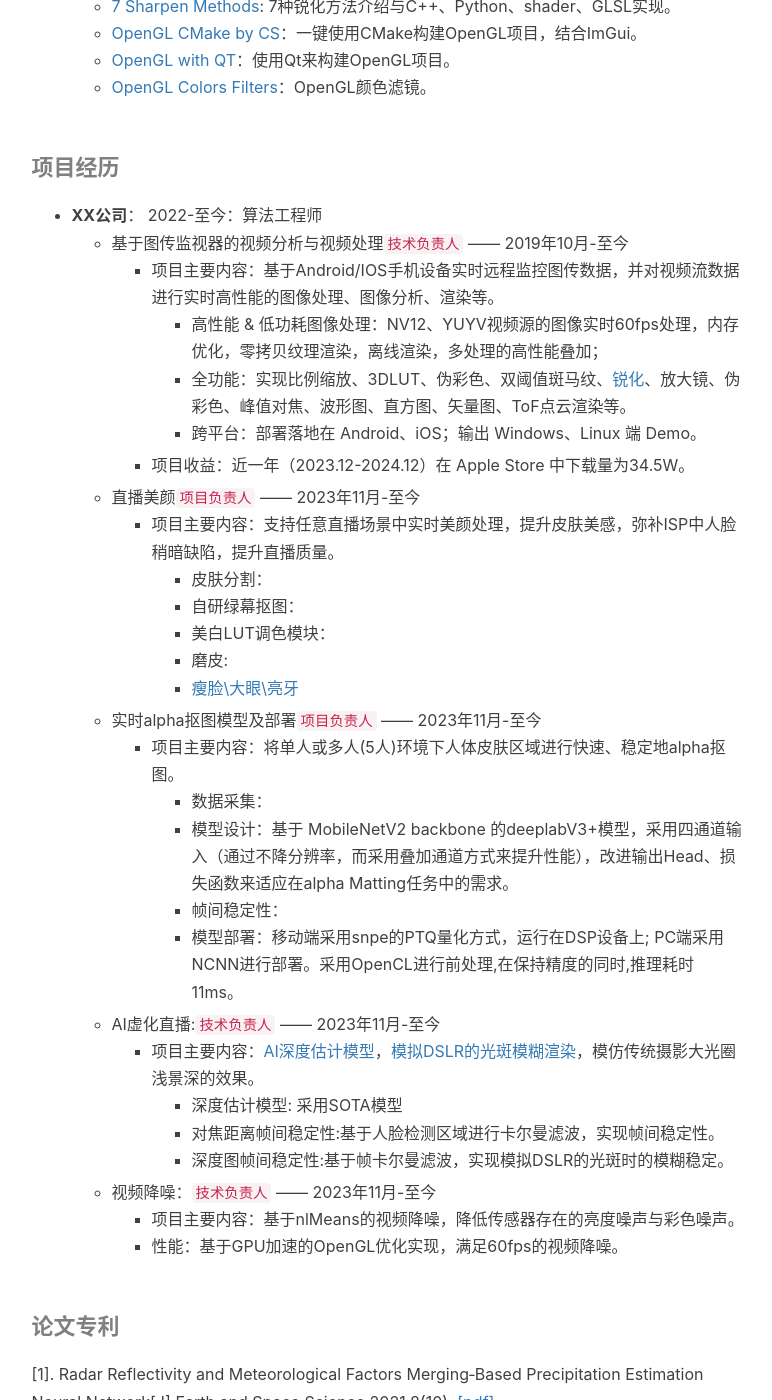
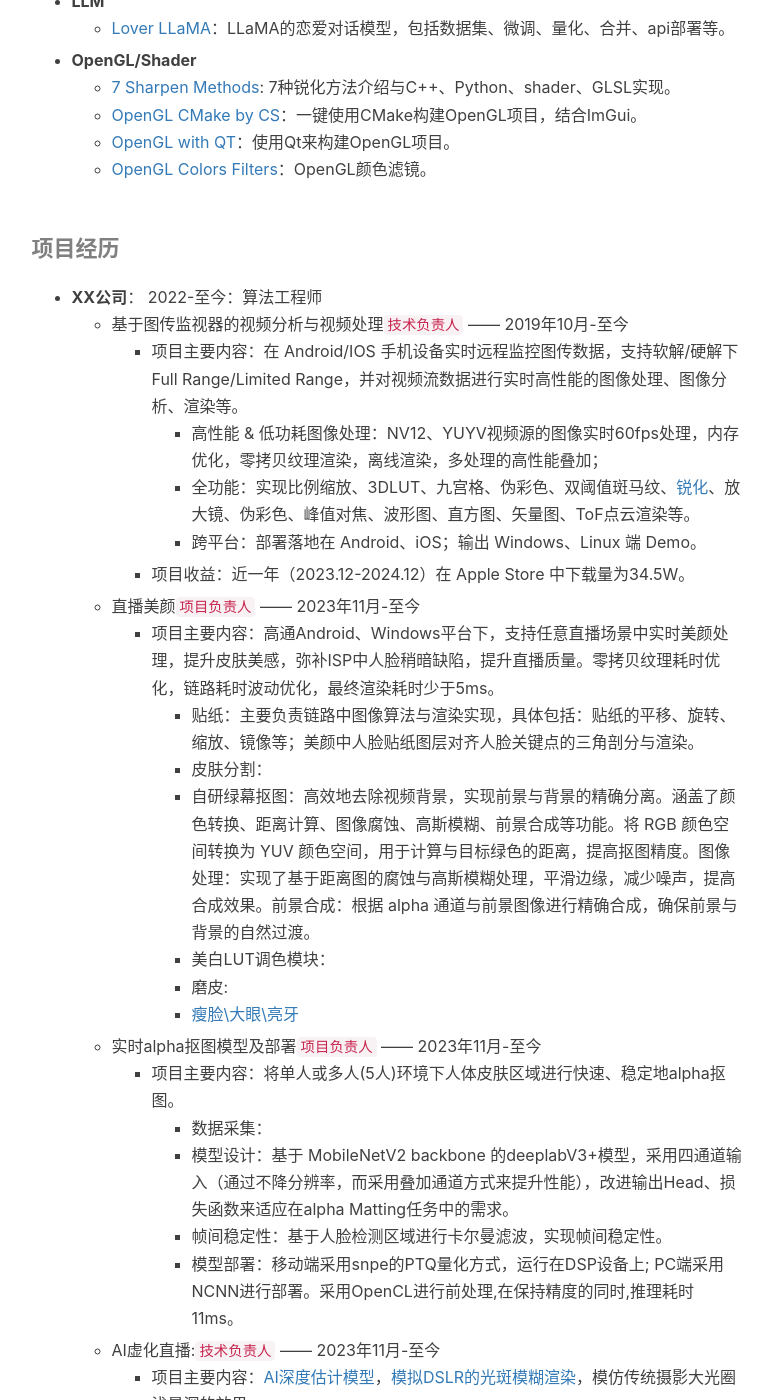
Before and after one commit to CSsaan/CSsaan.github.io, a Jekyll site: the page built from about.html, in a window 1280 px wide and 1400 px high, scrolled down 1515 px. Shown: the whole window, without its empty margins (136-908 px from the left). Built offline with Jekyll 4.4.1, drawn with Linux system fonts in a browser that asks for light colours; nearby versions of some CDN libraries; comment, search, counter and statistics services are not loaded; some of the changed text lies outside the part shown.

Commit message:
about me

```diff
--- a/_includes/about/zh.md
+++ b/_includes/about/zh.md
@@ -7,7 +7,7 @@
 
 #### 技术栈
 
-- **编程语言**：Python, C/C++, Java, GLSL
+- **编程语言**：C/C++, Python, Java, GLSL
 - **框架和库**：TensorFlow, PyTorch, OpenCV, OpenGL, Qt, MNN, NCNN, CMake, ImGui
 - **算法领域**：计算机视觉,  深度学习, 生成式模型, LLM
 - **开发工具**：Visual Studio, Visual Studio Code, PyCharm, Jupyter Notebook, Adroid Studio, Git, Docker
@@ -15,7 +15,8 @@
 #### [**开源项目**](/my/open-sources/)
 
 - **Android & windows Aplication**
-  - [Android Camera Special Effect by CS](https://github.com/CSsaan/Camera-Special-Effect-Face-Reshape):安卓美颜相机，瘦脸、大眼、亮牙。OpenCV+MNN+NCNN+GLM+OpenGLES3.0实现。
+  - [Android Camera Special Effect by CS](https://github.com/CSsaan/Camera-Special-Effect-Face-Reshape):安卓美颜相机，瘦脸、大眼、亮牙。使用OpenCV+MNN+NCNN+GLM+OpenGLES3.0实现。
+  - [BokehDepthByCS](https://github.com/CSsaan/BokehDepthByCS):WindowsAI实时虚化软件。这是一个 C++17 CMake OpenGL 项目，模型使用 NCNN 和 MNN 部署，它包括以下render库：GLFW、Glew和glm，它还使用ImGui作为 GUI。
   - [Matting Tool by CS](https://blog.csdn.net/sCs12321/article/details/124331491)：基于深度学习的人像抠图技术。
   - [Interpolation Tool by CS](https://blog.csdn.net/sCs12321/article/details/124550893)：基于深度学习的图像插值技术。
 - **Computer Vision**
@@ -37,15 +38,16 @@
 
 - **XX公司**： 2022-至今：算法工程师
   - 基于图传监视器的视频分析与视频处理`技术负责人`   ——   2019年10月-至今
-    - 项目主要内容：基于Android/IOS手机设备实时远程监控图传数据，并对视频流数据进行实时高性能的图像处理、图像分析、渲染等。
+    - 项目主要内容：在 Android/IOS 手机设备实时远程监控图传数据，支持软解/硬解下 Full Range/Limited Range，并对视频流数据进行实时高性能的图像处理、图像分析、渲染等。
       - 高性能 & 低功耗图像处理：NV12、YUYV视频源的图像实时60fps处理，内存优化，零拷贝纹理渲染，离线渲染，多处理的高性能叠加；
-      - 全功能：实现比例缩放、3DLUT、伪彩色、双阈值斑马纹、[锐化](https://blog.csdn.net/sCs12321/article/details/129459772)、放大镜、伪彩色、峰值对焦、波形图、直方图、矢量图、ToF点云渲染等。
+      - 全功能：实现比例缩放、3DLUT、九宫格、伪彩色、双阈值斑马纹、[锐化](https://blog.csdn.net/sCs12321/article/details/129459772)、放大镜、伪彩色、峰值对焦、波形图、直方图、矢量图、ToF点云渲染等。
       - 跨平台：部署落地在 Android、iOS；输出 Windows、Linux 端 Demo。
     - 项目收益：近一年（2023.12-2024.12）在 Apple Store 中下载量为34.5W。
   - 直播美颜`项目负责人`   ——   2023年11月-至今
-    - 项目主要内容：支持任意直播场景中实时美颜处理，提升皮肤美感，弥补ISP中人脸稍暗缺陷，提升直播质量。
+    - 项目主要内容：高通Android、Windows平台下，支持任意直播场景中实时美颜处理，提升皮肤美感，弥补ISP中人脸稍暗缺陷，提升直播质量。零拷贝纹理耗时优化，链路耗时波动优化，最终渲染耗时少于5ms。
+      - 贴纸：主要负责链路中图像算法与渲染实现，具体包括：贴纸的平移、旋转、缩放、镜像等；美颜中人脸贴纸图层对齐人脸关键点的三角剖分与渲染。
       - 皮肤分割：
-      - 自研绿幕抠图：
+      - 自研绿幕抠图：高效地去除视频背景，实现前景与背景的精确分离。涵盖了颜色转换、距离计算、图像腐蚀、高斯模糊、前景合成等功能。将 RGB 颜色空间转换为 YUV 颜色空间，用于计算与目标绿色的距离，提高抠图精度。图像处理：实现了基于距离图的腐蚀与高斯模糊处理，平滑边缘，减少噪声，提高合成效果。前景合成：根据 alpha 通道与前景图像进行精确合成，确保前景与背景的自然过渡。
       - 美白LUT调色模块：
       - 磨皮:
       - [瘦脸\大眼\亮牙](https://github.com/CSsaan/Camera-Special-Effect-Face-Reshape)
@@ -53,13 +55,14 @@
     - 项目主要内容：将单人或多人(5人)环境下人体皮肤区域进行快速、稳定地alpha抠图。
       - 数据采集：
       - 模型设计：基于 MobileNetV2 backbone 的deeplabV3+模型，采用四通道输入（通过不降分辨率，而采用叠加通道方式来提升性能），改进输出Head、损失函数来适应在alpha Matting任务中的需求。
-      - 帧间稳定性：
+      - 帧间稳定性：基于人脸检测区域进行卡尔曼滤波，实现帧间稳定性。
       - 模型部署：移动端采用snpe的PTQ量化方式，运行在DSP设备上; PC端采用NCNN进行部署。采用OpenCL进行前处理,在保持精度的同时,推理耗时11ms。
   - AI虚化直播:`技术负责人`   ——   2023年11月-至今
     - 项目主要内容：[AI深度估计模型](https://github.com/CSsaan/GitPod_Python/tree/main/Depth-Anything-V2-with-OpenGLBokeh-ONNX)，[模拟DSLR的光斑模糊渲染](https://blog.csdn.net/sCs12321/article/details/143893389)，模仿传统摄影大光圈浅景深的效果。
-      - 深度估计模型: 采用SOTA模型
-      - 对焦距离帧间稳定性:基于人脸检测区域进行卡尔曼滤波，实现帧间稳定性。
-      - 深度图帧间稳定性:基于帧卡尔曼滤波，实现模拟DSLR的光斑时的模糊稳定。
+      - 深度估计模型: 采用 DPT V2 模型，实现DataLoder与训练代码。
+      - 对焦距离帧间稳定性: 基于人脸检测区域进行卡尔曼滤波，实现帧间稳定性。
+      - 深度图帧间稳定性: 基于帧卡尔曼滤波，实现模拟DSLR的光斑时的模糊稳定。
+      - DSLR渲染：结合AI深度图、人像抠图mask、DP等不同格式类型的输入，来提升虚化准确性与效果。使用OpenGL模拟不同镜头F值、焦段下的散景效果，相较于市面上其他主流竞品的效果更加真实。
   - 视频降噪：`技术负责人`   ——   2023年11月-至今
     - 项目主要内容：基于nlMeans的视频降噪，降低传感器存在的亮度噪声与彩色噪声。
     - 性能：基于GPU加速的OpenGL优化实现，满足60fps的视频降噪。
```
